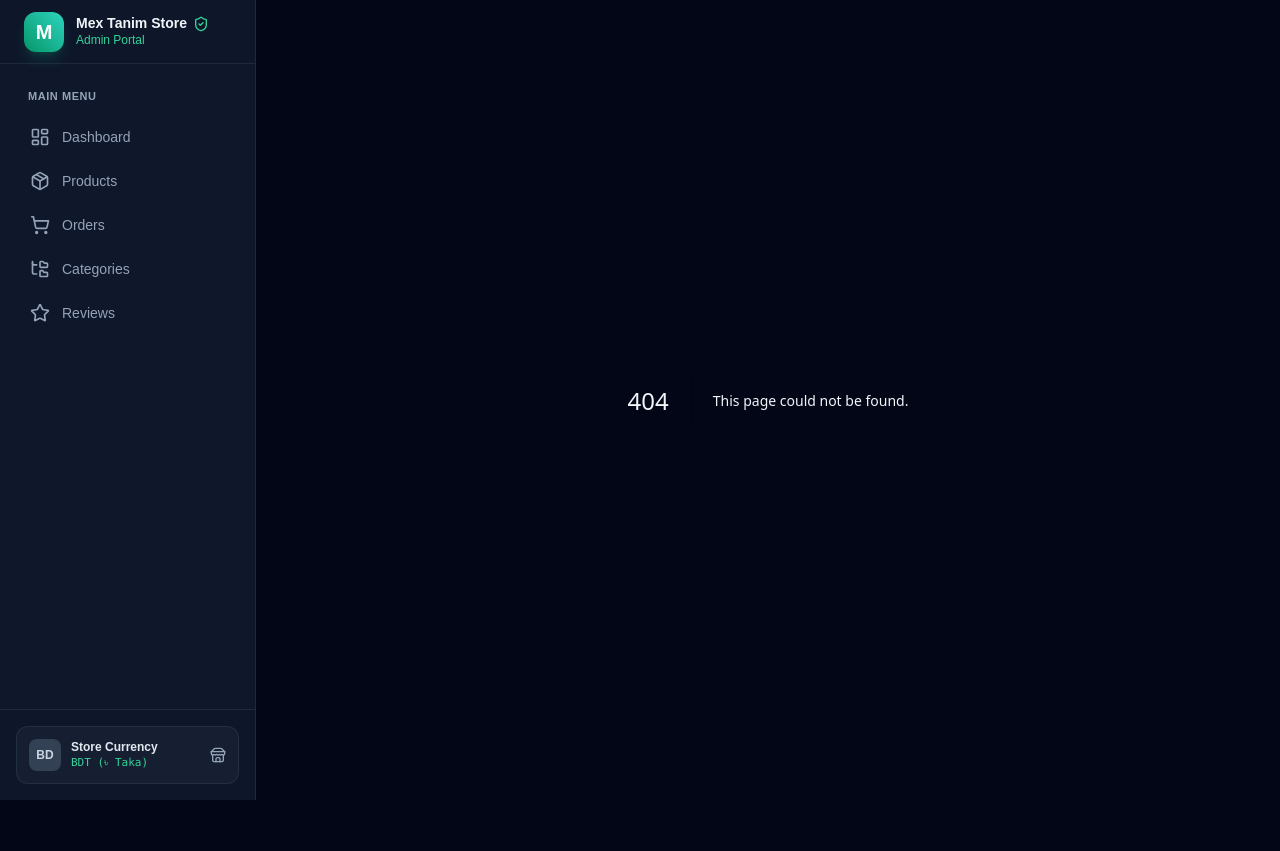
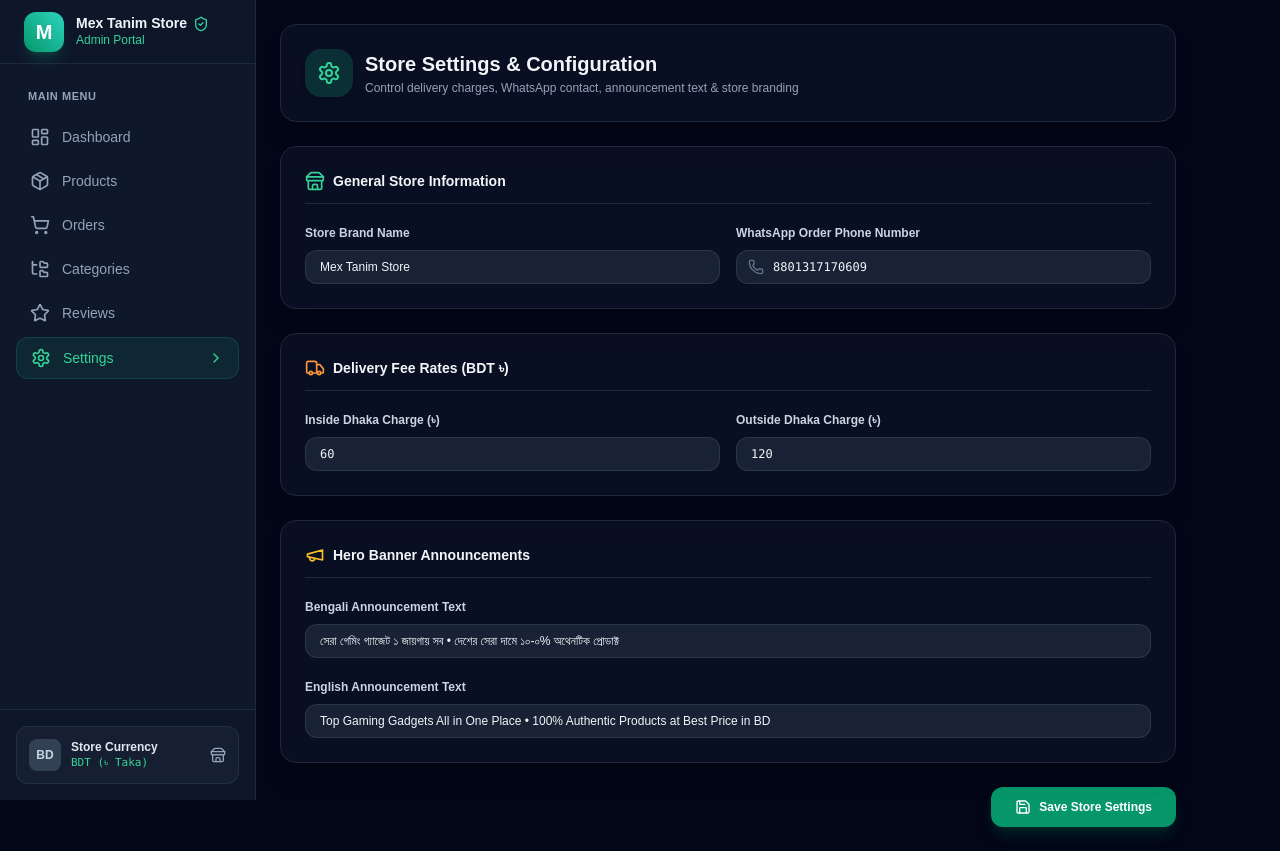
Before and after one commit to mcxtanim/Mex_Tanim, a Next.js app in the folder admin_website/: page /settings in a window 1280 px wide. Before the commit this address had no page. Before the commit the page ends 800 px from the top, so only its background shows below. Built offline with nearby package versions, Linux system fonts and the light colour scheme.

Commit message:
Commit #52: Add Store Settings feature and complete full-spectrum management control from Admin Panel

```diff
--- /dev/null
+++ b/admin_website/src/app/settings/page.tsx
@@ -0,0 +1,9 @@
+import { SettingsView } from "@/features/settings/SettingsView";
+
+export default function SettingsPage() {
+  return (
+    <main className="p-6 max-w-7xl mx-auto w-full">
+      <SettingsView />
+    </main>
+  );
+}
--- /dev/null
+++ b/admin_website/src/features/settings/SettingsView.tsx
@@ -0,0 +1,166 @@
+"use client";
+
+import React, { useState, useEffect } from "react";
+import { Settings, Save, CheckCircle2, Phone, Truck, Megaphone, Store } from "lucide-react";
+import { StoreSettings } from "./types";
+import { getStoredSettings, saveStoredSettings } from "./settingsService";
+
+export function SettingsView() {
+  const [settings, setSettings] = useState<StoreSettings>(getStoredSettings());
+  const [savedSuccess, setSavedSuccess] = useState(false);
+
+  useEffect(() => {
+    setSettings(getStoredSettings());
+  }, []);
+
+  const handleSubmit = (e: React.FormEvent) => {
+    e.preventDefault();
+    saveStoredSettings(settings);
+    setSavedSuccess(true);
+    setTimeout(() => setSavedSuccess(false), 3000);
+  };
+
+  return (
+    <div className="space-y-6 max-w-4xl">
+      {/* Header Banner */}
+      <div className="flex items-center justify-between bg-slate-900/60 backdrop-blur-md p-6 rounded-2xl border border-slate-800 shadow-xl">
+        <div className="flex items-center space-x-3">
+          <div className="w-12 h-12 rounded-2xl bg-emerald-500/20 text-emerald-400 flex items-center justify-center font-bold shadow-md">
+            <Settings className="w-6 h-6" />
+          </div>
+          <div>
+            <h1 className="text-xl font-bold text-slate-100">Store Settings & Configuration</h1>
+            <p className="text-xs text-slate-400 mt-0.5">
+              Control delivery charges, WhatsApp contact, announcement text & store branding
+            </p>
+          </div>
+        </div>
+
+        {savedSuccess && (
+          <div className="flex items-center space-x-2 text-xs font-bold text-emerald-400 bg-emerald-500/10 px-3.5 py-2 rounded-xl border border-emerald-500/20 animate-in fade-in">
+            <CheckCircle2 className="w-4 h-4" />
+            <span>Settings Saved & Synced!</span>
+          </div>
+        )}
+      </div>
+
+      {/* Main Settings Form */}
+      <form onSubmit={handleSubmit} className="space-y-6">
+
+        {/* Store Info Card */}
+        <div className="bg-slate-900/60 backdrop-blur-md p-6 rounded-2xl border border-slate-800 shadow-xl space-y-4">
+          <div className="flex items-center space-x-2 border-b border-slate-800 pb-3">
+            <Store className="w-5 h-5 text-emerald-400" />
+            <h2 className="text-sm font-bold text-slate-100">General Store Information</h2>
+          </div>
+
+          <div className="grid grid-cols-1 sm:grid-cols-2 gap-4">
+            <div className="space-y-1.5">
+              <label className="text-xs font-semibold text-slate-300">Store Brand Name</label>
+              <input
+                type="text"
+                required
+                value={settings.storeName}
+                onChange={(e) => setSettings({ ...settings, storeName: e.target.value })}
+                className="w-full bg-slate-800/80 border border-slate-700/70 rounded-xl px-3.5 py-2 text-xs text-slate-100 focus:outline-none focus:border-emerald-500/60"
+              />
+            </div>
+
+            <div className="space-y-1.5">
+              <label className="text-xs font-semibold text-slate-300">WhatsApp Order Phone Number</label>
+              <div className="relative">
+                <Phone className="w-4 h-4 text-slate-500 absolute left-3 top-1/2 -translate-y-1/2" />
+                <input
+                  type="text"
+                  required
+                  placeholder="e.g. 8801317170609"
+                  value={settings.whatsappNumber}
+                  onChange={(e) => setSettings({ ...settings, whatsappNumber: e.target.value })}
+                  className="w-full bg-slate-800/80 border border-slate-700/70 rounded-xl pl-9 pr-3.5 py-2 text-xs text-slate-100 focus:outline-none focus:border-emerald-500/60 font-mono"
+                />
+              </div>
+            </div>
+          </div>
+        </div>
+
+        {/* Delivery Fees Card */}
+        <div className="bg-slate-900/60 backdrop-blur-md p-6 rounded-2xl border border-slate-800 shadow-xl space-y-4">
+          <div className="flex items-center space-x-2 border-b border-slate-800 pb-3">
+            <Truck className="w-5 h-5 text-orange-400" />
+            <h2 className="text-sm font-bold text-slate-100">Delivery Fee Rates (BDT ৳)</h2>
+          </div>
+
+          <div className="grid grid-cols-1 sm:grid-cols-2 gap-4">
+            <div className="space-y-1.5">
+              <label className="text-xs font-semibold text-slate-300">Inside Dhaka Charge (৳)</label>
+              <input
+                type="number"
+                min="0"
+                required
+                value={settings.insideDhakaFee}
+                onChange={(e) => setSettings({ ...settings, insideDhakaFee: Number(e.target.value) })}
+                className="w-full bg-slate-800/80 border border-slate-700/70 rounded-xl px-3.5 py-2 text-xs text-slate-100 focus:outline-none focus:border-emerald-500/60 font-mono"
+              />
+            </div>
+
+            <div className="space-y-1.5">
+              <label className="text-xs font-semibold text-slate-300">Outside Dhaka Charge (৳)</label>
+              <input
+                type="number"
+                min="0"
+                required
+                value={settings.outsideDhakaFee}
+                onChange={(e) => setSettings({ ...settings, outsideDhakaFee: Number(e.target.value) })}
+                className="w-full bg-slate-800/80 border border-slate-700/70 rounded-xl px-3.5 py-2 text-xs text-slate-100 focus:outline-none focus:border-emerald-500/60 font-mono"
+              />
+            </div>
+          </div>
+        </div>
+
+        {/* Announcement Banners Card */}
+        <div className="bg-slate-900/60 backdrop-blur-md p-6 rounded-2xl border border-slate-800 shadow-xl space-y-4">
+          <div className="flex items-center space-x-2 border-b border-slate-800 pb-3">
+            <Megaphone className="w-5 h-5 text-amber-400" />
+            <h2 className="text-sm font-bold text-slate-100">Hero Banner Announcements</h2>
+          </div>
+
+          <div className="space-y-4">
+            <div className="space-y-1.5">
+              <label className="text-xs font-semibold text-slate-300">Bengali Announcement Text</label>
+              <input
+                type="text"
+                required
+                value={settings.announcementBn}
+                onChange={(e) => setSettings({ ...settings, announcementBn: e.target.value })}
+                className="w-full bg-slate-800/80 border border-slate-700/70 rounded-xl px-3.5 py-2 text-xs text-slate-100 focus:outline-none focus:border-emerald-500/60"
+              />
+            </div>
+
+            <div className="space-y-1.5">
+              <label className="text-xs font-semibold text-slate-300">English Announcement Text</label>
+              <input
+                type="text"
+                required
+                value={settings.announcementEn}
+                onChange={(e) => setSettings({ ...settings, announcementEn: e.target.value })}
+                className="w-full bg-slate-800/80 border border-slate-700/70 rounded-xl px-3.5 py-2 text-xs text-slate-100 focus:outline-none focus:border-emerald-500/60"
+              />
+            </div>
+          </div>
+        </div>
+
+        {/* Save Button */}
+        <div className="flex justify-end">
+          <button
+            type="submit"
+            className="px-6 py-3 bg-emerald-600 hover:bg-emerald-500 text-white font-extrabold text-xs rounded-xl shadow-lg shadow-emerald-600/20 transition active:scale-95 flex items-center space-x-2 cursor-pointer"
+          >
+            <Save className="w-4 h-4" />
+            <span>Save Store Settings</span>
+          </button>
+        </div>
+
+      </form>
+    </div>
+  );
+}
--- /dev/null
+++ b/admin_website/src/features/settings/settingsService.ts
@@ -0,0 +1,37 @@
+import { StoreSettings } from "./types";
+
+const SETTINGS_STORAGE_KEY = "mex_tanim_store_settings";
+
+const DEFAULT_SETTINGS: StoreSettings = {
+  storeName: "Mex Tanim Store",
+  whatsappNumber: "8801317170609",
+  insideDhakaFee: 60,
+  outsideDhakaFee: 120,
+  announcementBn: "সেরা গেমিং গ্যাজেট ১ জায়গায় সব • দেশের সেরা দামে ১০-০% অথেনটিক প্রোডাক্ট",
+  announcementEn: "Top Gaming Gadgets All in One Place • 100% Authentic Products at Best Price in BD",
+};
+
+export function getStoredSettings(): StoreSettings {
+  if (typeof window === "undefined") return DEFAULT_SETTINGS;
+  try {
+    const raw = localStorage.getItem(SETTINGS_STORAGE_KEY);
+    if (!raw) {
+      localStorage.setItem(SETTINGS_STORAGE_KEY, JSON.stringify(DEFAULT_SETTINGS));
+      return DEFAULT_SETTINGS;
+    }
+    return JSON.parse(raw);
+  } catch (err) {
+    console.error("Error reading store settings:", err);
+    return DEFAULT_SETTINGS;
+  }
+}
+
+export function saveStoredSettings(settings: StoreSettings): void {
+  if (typeof window === "undefined") return;
+  try {
+    localStorage.setItem(SETTINGS_STORAGE_KEY, JSON.stringify(settings));
+    window.dispatchEvent(new Event("storage"));
+  } catch (err) {
+    console.error("Error saving store settings:", err);
+  }
+}
--- /dev/null
+++ b/admin_website/src/features/settings/types.ts
@@ -0,0 +1,8 @@
+export interface StoreSettings {
+  storeName: string;
+  whatsappNumber: string;
+  insideDhakaFee: number;
+  outsideDhakaFee: number;
+  announcementBn: string;
+  announcementEn: string;
+}
--- a/admin_website/src/features/shared/AdminSidebar.tsx
+++ b/admin_website/src/features/shared/AdminSidebar.tsx
@@ -24,6 +24,7 @@ export function AdminSidebar() {
     { name: "Orders", href: "/orders", icon: ShoppingCart },
     { name: "Categories", href: "/categories", icon: FolderTree },
     { name: "Reviews", href: "/reviews", icon: Star },
+    { name: "Settings", href: "/settings", icon: Settings },
   ];
 
   return (
```
